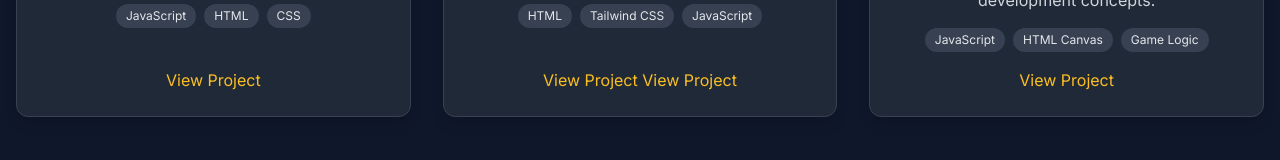
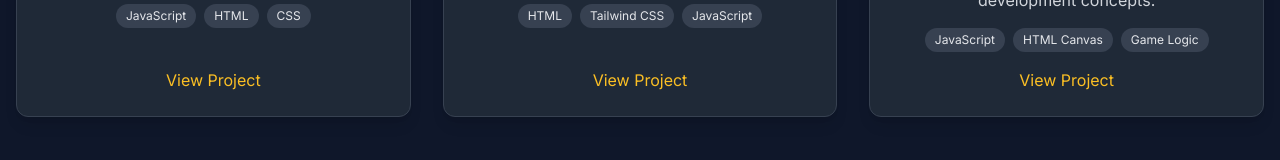
Before and after one commit to vishnnupriiyaa/portfolio, a plain HTML site: page index.html in a window 1280 px wide. Shown: the part 1673-1833 px from the top of the page. Drawn offline with nearby package versions, Linux system fonts and the light colour scheme.

Commit message:
Update index.html

```diff
--- a/index.html
+++ b/index.html
@@ -148,8 +148,7 @@
                         <span class="bg-gray-700 text-gray-200 text-xs font-medium px-2.5 py-1 rounded-full">JavaScript</span>
                     </div>
                     <div class="mt-auto">
-                        <a href="#" class="text-amber-400 hover:underline">View Project</a>
-                        <a href="https://portfolio-vprj.vercel.app/" target="_blank" class="text-amber-400 hover:underline">View Project</a>
+                         <a href="https://portfolio-vprj.vercel.app/" target="_blank" class="text-amber-400 hover:underline">View Project</a>
                     </div>
                 </div>
                 <!-- Project Card 3 -->
```
